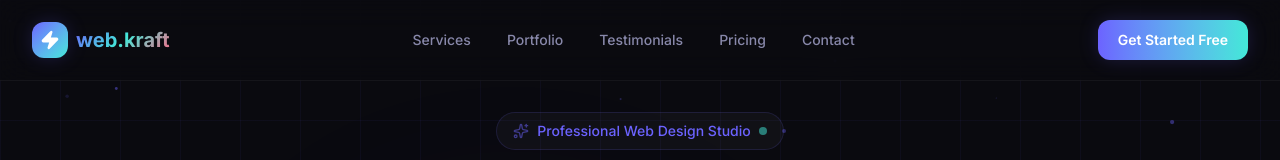
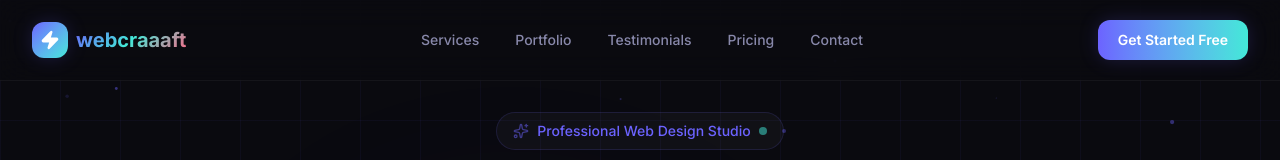
Before and after one commit to yashasshettyk/my-application, a React (Vite) app: page / in a window 1280 px wide. Shown: the top 160 px of the page. Built offline with nearby package versions, Linux system fonts and the light colour scheme.

Commit message:
webcraaft fix

```diff
--- a/index.html
+++ b/index.html
@@ -5,12 +5,12 @@
     <link rel="icon" type="image/svg+xml" href="/favicon.svg" />
     <link rel="apple-touch-icon" href="/favicon.svg" />
     <meta name="viewport" content="width=device-width, initial-scale=1.0" />
-    <meta name="description" content="web.kraft — We build stunning, high-performance websites that turn visitors into customers. Responsive, SEO-optimized, and beautifully designed." />
+    <meta name="description" content="webcraaaft — We build stunning, high-performance websites that turn visitors into customers. Responsive, SEO-optimized, and beautifully designed." />
     <meta name="theme-color" content="#0a0a0f" />
     <link rel="preconnect" href="https://fonts.googleapis.com" />
     <link rel="preconnect" href="https://fonts.gstatic.com" crossorigin />
     <link href="https://fonts.googleapis.com/css2?family=Inter:wght@300;400;500;600;700;800;900&display=swap" rel="stylesheet" />
-    <title>web.kraft — Stunning Websites for Your Business</title>
+    <title>webcraaaft — Stunning Websites for Your Business</title>
   </head>
   <body>
     <div id="root"></div>
--- a/package.json
+++ b/package.json
@@ -1,5 +1,5 @@
 {
-  "name": "web-kraft",
+  "name": "webcraaaft",
   "private": true,
   "version": "0.0.0",
   "type": "module",
--- a/src/components/Contact.tsx
+++ b/src/components/Contact.tsx
@@ -44,7 +44,7 @@ export default function Contact() {
     } else {
       const subject = encodeURIComponent(`Website Quote Request – ${form.business || form.name}`);
       const body =
-        `Hi web.kraft,%0A%0A` +
+        `Hi webcraaaft,%0A%0A` +
         `I'd like to get a free quote for my website.%0A%0A` +
         `Name: ${encodeURIComponent(form.name)}%0A` +
         `Email: ${encodeURIComponent(form.email)}%0A` +
@@ -92,7 +92,7 @@ export default function Contact() {
               <span className="gradient-text">Your Business?</span>
             </h2>
             <p className="text-[#8888aa] text-lg max-w-2xl mx-auto mb-8">
-              Join 50+ businesses who trusted web.kraft to build their online presence.
+              Join 50+ businesses who trusted webcraaaft to build their online presence.
               Your first consultation is completely free.
             </p>
             <div className="flex flex-wrap items-center justify-center gap-4">
--- a/src/components/Footer.tsx
+++ b/src/components/Footer.tsx
@@ -56,7 +56,7 @@ export default function Footer() {
               <div className="w-10 h-10 rounded-xl bg-gradient-to-br from-[#6c63ff] to-[#43e8d8] flex items-center justify-center glow-sm">
                 <Zap className="w-5 h-5 text-white" fill="white" />
               </div>
-              <span className="text-2xl font-black gradient-text">web.kraft</span>
+              <span className="text-2xl font-black gradient-text">webcraaaft</span>
             </motion.div>
             <motion.p
               initial={{ opacity: 0, y: 20 }}
@@ -154,7 +154,7 @@ export default function Footer() {
           className="flex flex-col sm:flex-row items-center justify-between py-6 gap-4"
         >
           <p className="text-[#8888aa] text-xs flex items-center gap-1.5">
-            © 2026 web.kraft. Made with{" "}
+            © 2026 webcraaaft. Made with{" "}
             <Heart className="w-3.5 h-3.5 text-[#ff6584]" fill="#ff6584" />
             {" "}for ambitious businesses.
           </p>
--- a/src/components/Navbar.tsx
+++ b/src/components/Navbar.tsx
@@ -79,7 +79,7 @@ export default function Navbar() {
             <div className="relative w-9 h-9 rounded-xl bg-gradient-to-br from-[#6c63ff] to-[#43e8d8] flex items-center justify-center glow-sm">
               <Zap className="w-5 h-5 text-white" fill="white" />
             </div>
-            <span className="text-xl font-bold gradient-text">web.kraft</span>
+            <span className="text-xl font-bold gradient-text">webcraaaft</span>
           </motion.a>
 
           {/* Desktop Nav */}
--- a/src/components/PageLoader.tsx
+++ b/src/components/PageLoader.tsx
@@ -158,7 +158,7 @@ export default function PageLoader() {
                 animate={phase === "shake" ? { scale: [1, 1.06, 0.97, 1.04, 1] } : {}}
                 transition={{ duration: 0.4 }}
               >
-                web.kraft
+                webcraaaft
               </motion.span>
               <motion.div
                 className="flex items-center justify-center gap-1.5 mt-1"
--- a/src/components/Testimonials.tsx
+++ b/src/components/Testimonials.tsx
@@ -9,7 +9,7 @@ const testimonials = [
     business: "Glow Beauty Studio",
     emoji: "💅",
     rating: 5,
-    text: "web.kraft transformed our salon's online presence completely. Bookings tripled within the first month! The website is stunning, loads instantly, and our clients constantly compliment how easy it is to book appointments. Worth every penny.",
+    text: "webcraaaft transformed our salon's online presence completely. Bookings tripled within the first month! The website is stunning, loads instantly, and our clients constantly compliment how easy it is to book appointments. Worth every penny.",
     color: "#a78bfa",
   },
   {
@@ -27,7 +27,7 @@ const testimonials = [
     business: "Summit Law Group",
     emoji: "⚖️",
     rating: 5,
-    text: "As a law firm, credibility is everything. web.kraft delivered a site that exudes professionalism and trust. Consultation requests doubled in 6 weeks. Our competitors are still using websites from 2015 — we feel miles ahead.",
+    text: "As a law firm, credibility is everything. webcraaaft delivered a site that exudes professionalism and trust. Consultation requests doubled in 6 weeks. Our competitors are still using websites from 2015 — we feel miles ahead.",
     color: "#43e8d8",
   },
   {
```
